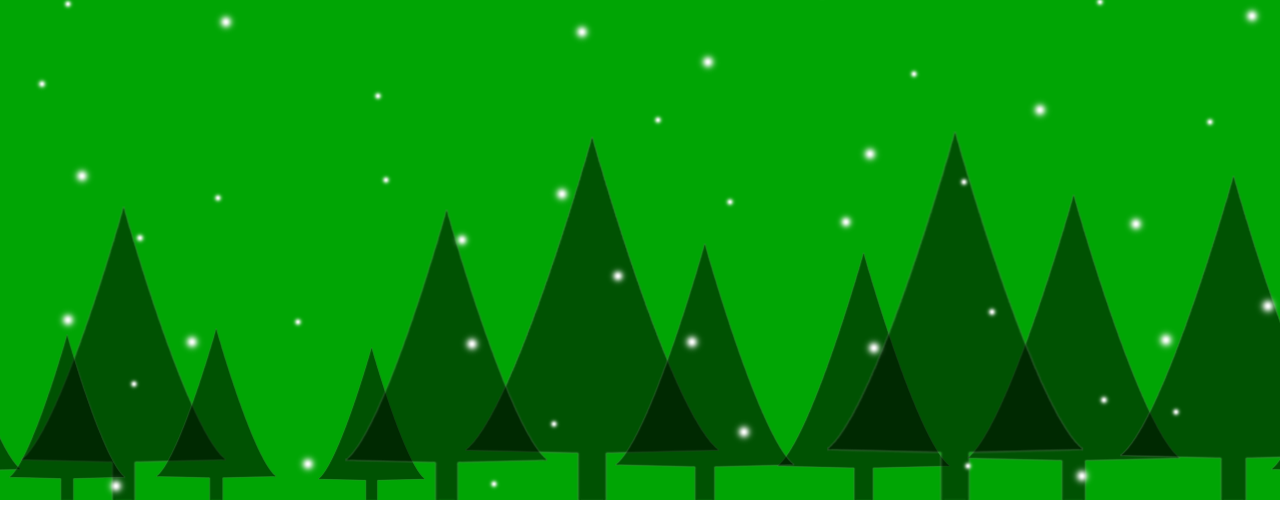
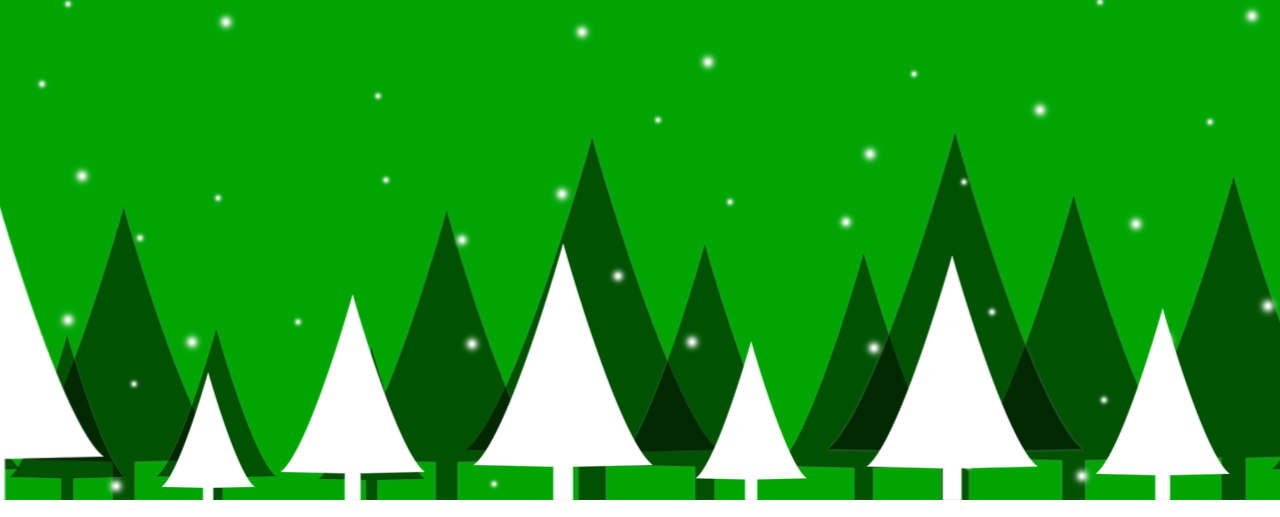
Before and after one commit to bugs2106/Christmas-Greetings-2020, a plain HTML site: page index.html in a window 1280 px wide. Shown: the top 517 px of the page. Drawn offline with Linux system fonts and the light colour scheme.

Commit message:
Update style.css

```diff
--- a/css/style.css
+++ b/css/style.css
@@ -23,7 +23,7 @@ body{
 }
 
 .box .tree.tree1{
-  background: url('images/tree1.png');
+  background: url('/images/tree1.png');
   background-repeat: repeat-x;
   animation: animate 15s linear infinite;
   z-index: 3;
```
